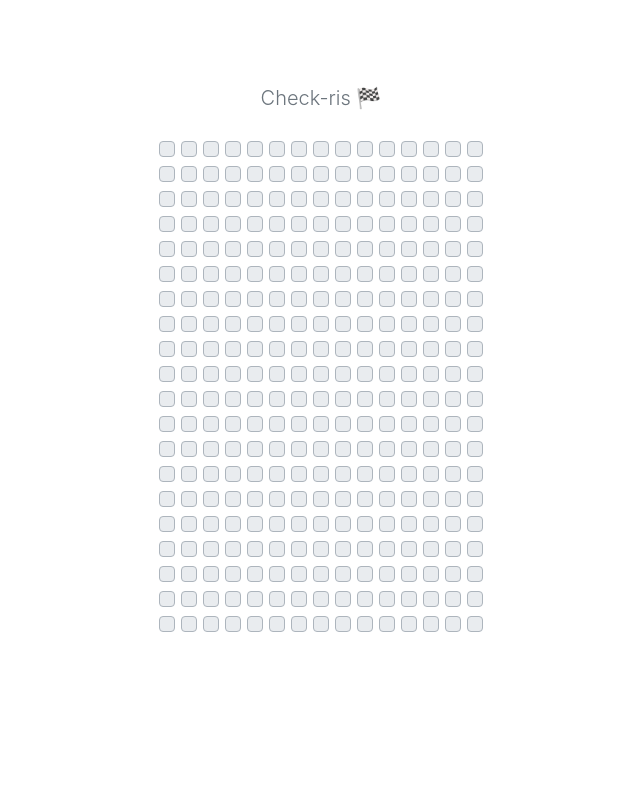
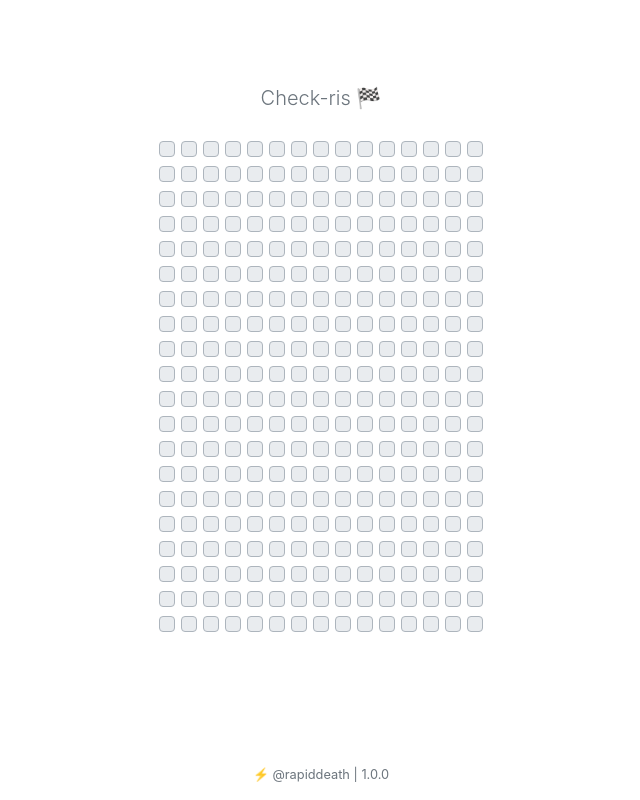
Before and after one commit to ajravinath/boxed, a website built with webpack: page dist/index.html in a window 1280 px wide. Shown: the whole page, without its empty margins (319-959 px from the left). Built offline with nearby package versions, Linux system fonts and the light colour scheme.

Commit message:
minor html changes to version and collaborators

```diff
--- a/dist/index.html
+++ b/dist/index.html
@@ -30,9 +30,15 @@
               <h6 class="text-muted" id="result"></h6>
             </div>
           </div>
+          <div class="row fixed-bottom p-3">
+            <small class="text-muted align-self-center text-center mx-auto">
+              ⚡ @rapiddeath | 1.0.0
+            </small>
+          </div>
         </div>
       </div>
     </div>
+
     <script src="./bundle.js"></script>
   </body>
 </html>
```
Also changed, not shown: package.json (+6 -11 lines).
